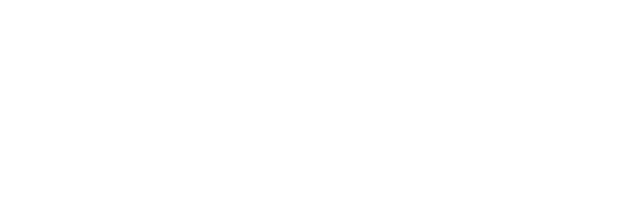
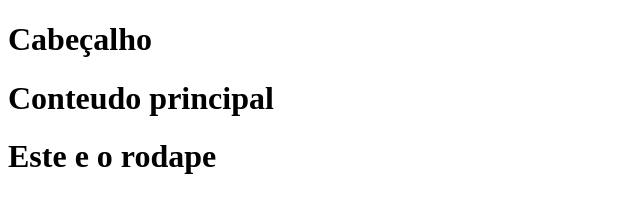
Before and after one commit to erickhenrique86/aulaWeb, a plain HTML site: page index.html in a window 1280 px wide. Shown: the whole page, without its empty margins (0-640 px from the left). Drawn offline with Linux system fonts and the light colour scheme.

Commit message:
Update index.html

```diff
--- a/index.html
+++ b/index.html
@@ -6,6 +6,14 @@
     <title>=</title>
 </head>
 <body>
-
+    <header>
+        <h1>Cabeçalho</h1>
+    </header>
+    <main>
+        <h1>Conteudo principal</h1>
+    </main>
+    <footer>
+        <h1>Este e o rodape</h1>
+    </footer>
 </body>
 </html>
```
